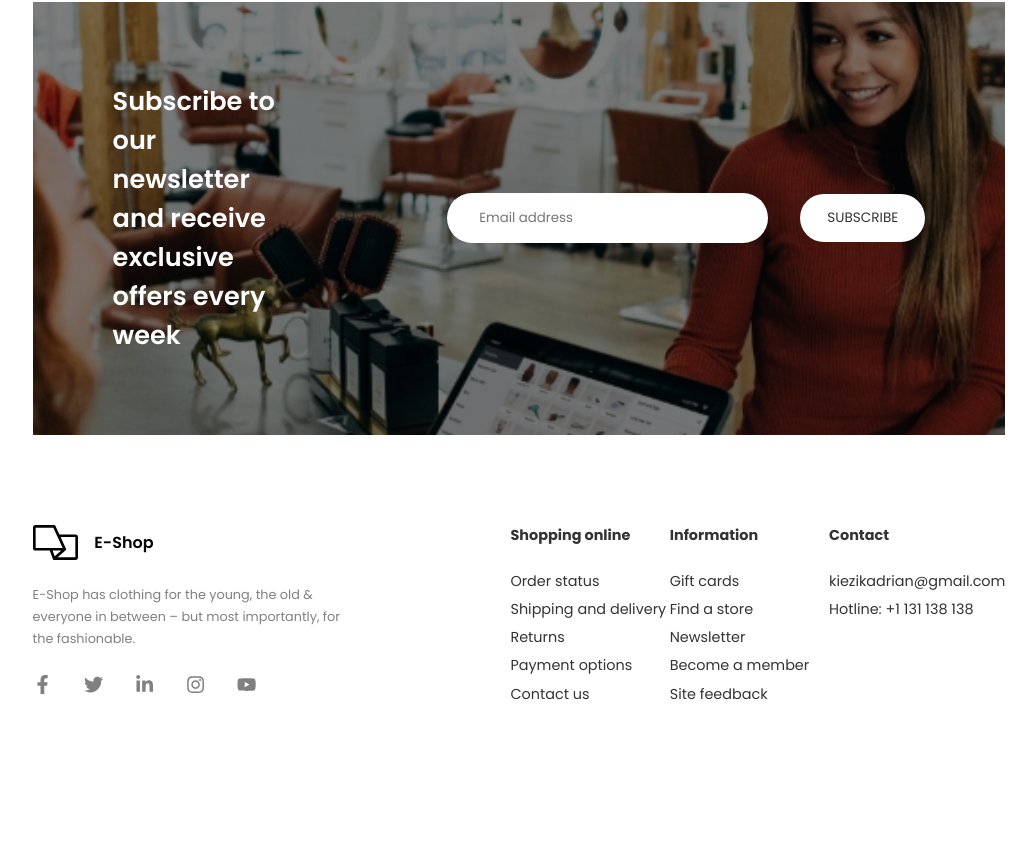
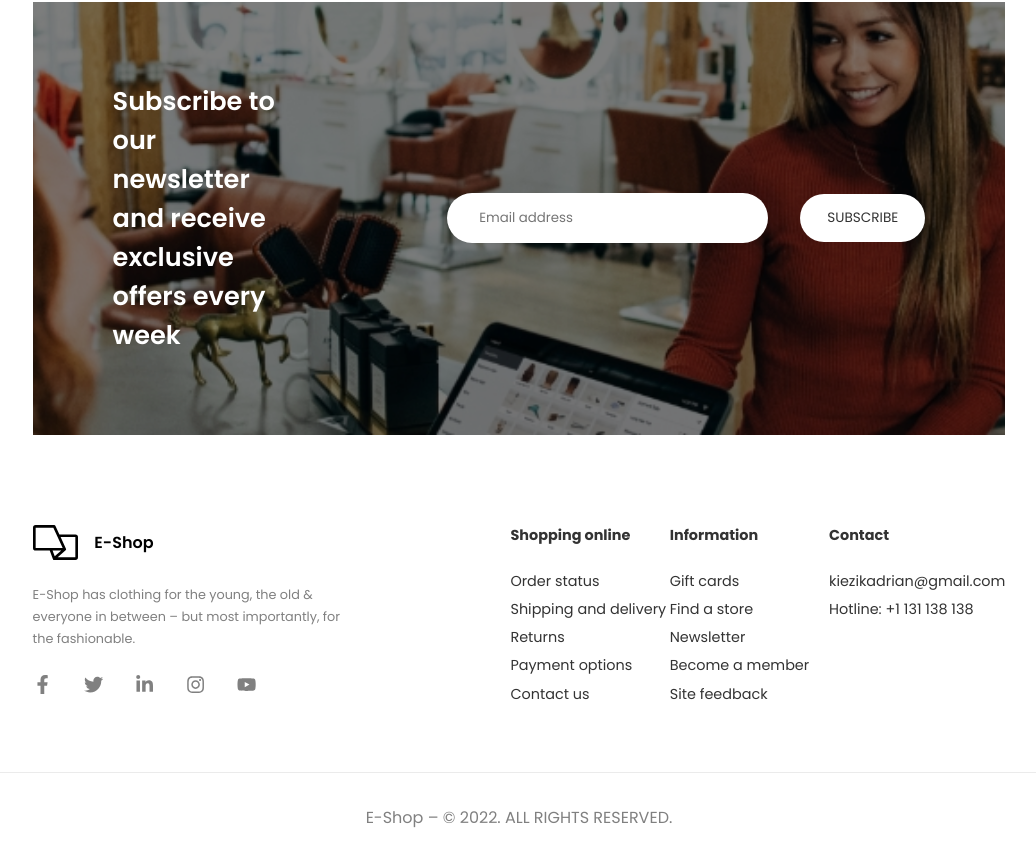
Before and after one commit to adriankiezik/react-ecommerce, a React (Vite) app: page / in a window 1280 px wide. Shown: the part 2410-3272 px from the top of the page, without its empty margins (121-1157 px from the left). Before the commit the page ends 3182 px from the top, so only its background shows below. Built offline with nearby package versions, Linux system fonts and the light colour scheme.

Commit message:
Create copright component

```diff
--- /dev/null
+++ b/src/components/Copyright/Copyright.jsx
@@ -0,0 +1,14 @@
+import React from "react";
+import styles from "./copyright.module.scss";
+
+const Copyright = () => {
+  return (
+    <div className={styles["copyright"]}>
+      <h2 className={styles["copyright__text"]}>
+        E-Shop &#8211; &#169; 2022. ALL RIGHTS RESERVED.
+      </h2>
+    </div>
+  );
+};
+
+export default Copyright;
--- /dev/null
+++ b/src/components/Copyright/copyright.module.scss
@@ -0,0 +1,11 @@
+.copyright {
+  width: 100%;
+  text-align: center;
+  padding: 2rem 0;
+  border-top: 1px solid var(--color-gray);
+  &__text {
+    color: gray;
+    font-size: 1em;
+    font-weight: 400;
+  }
+}
--- a/src/index.css
+++ b/src/index.css
@@ -18,6 +18,7 @@ body {
 :root {
   --color-black: #333;
   --color-orange-light: #fff3df;
+  --color-gray: #ebebeb;
   --color-gray-light: #f6f6f6;
 
   --content-padding: 12vw;
--- a/src/pages/LandingPage/LandingPage.jsx
+++ b/src/pages/LandingPage/LandingPage.jsx
@@ -1,5 +1,4 @@
 import React from "react";
-import styles from "./landing-page.module.scss";
 
 import Header from "../../components/LandingPage/Header/Header";
 import Features from "../../components/LandingPage/Features/Features";
@@ -7,6 +6,7 @@ import Advantages from "../../components/LandingPage/Advantages/Advantages";
 import Products from "../../components/LandingPage/Products/Products";
 import Newsletter from "../../components/LandingPage/Newsletter/Newsletter";
 import Footer from "../../components/Footer/Footer";
+import Copyright from "../../components/Copyright/Copyright";
 
 const LandingPage = () => {
   return (
@@ -17,6 +17,7 @@ const LandingPage = () => {
       <Products />
       <Newsletter />
       <Footer />
+      <Copyright />
     </main>
   );
 };
```
Also changed, not shown: src/pages/LandingPage/landing-page.module.scss (deleted).
